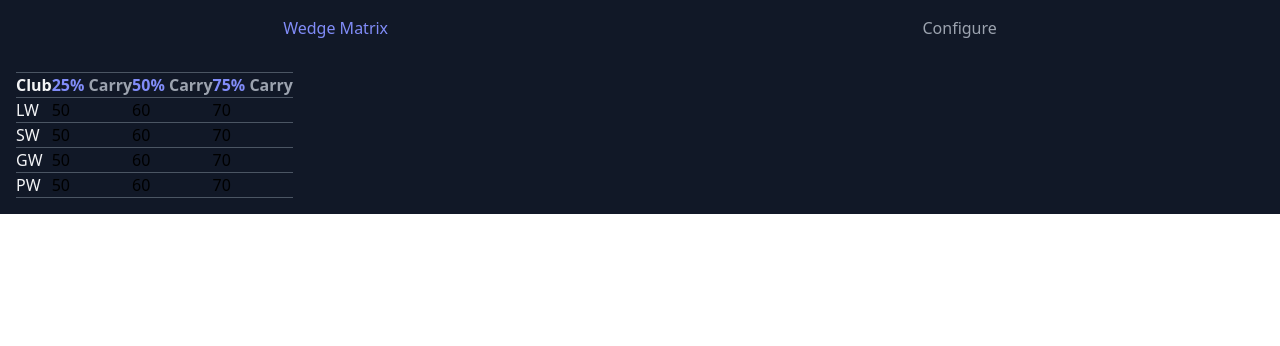
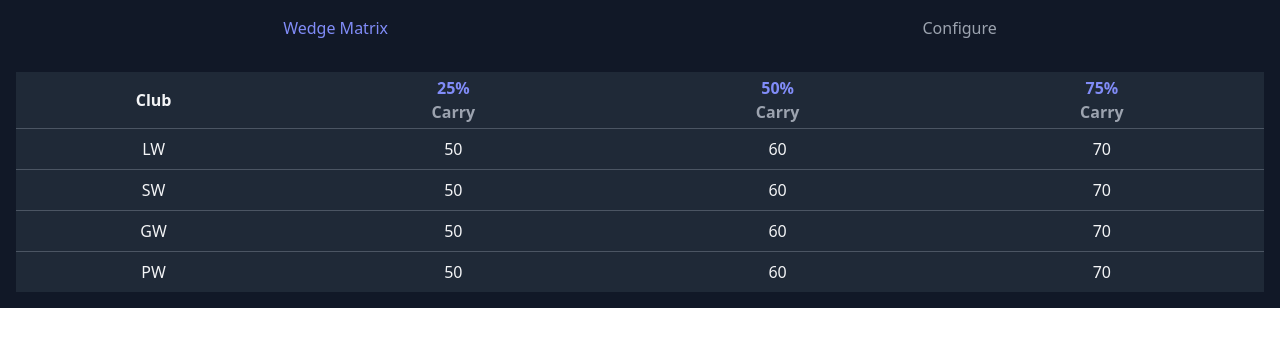
Before and after one commit to braybowler/wedge-matrix-web-frontend, a Vue app: page /matrix in a window 1280 px wide. Shown: the top 346 px of the page. Built offline with nearby package versions, Linux system fonts and the light colour scheme; the HTML template or start-up script is replaced by a standard one.

Commit message:
style wedge table

```diff
--- a/src/App.vue
+++ b/src/App.vue
@@ -24,7 +24,7 @@ import { RouterLink, RouterView } from 'vue-router'
     </div>
   </header>
 
-  <RouterView/>
+  <RouterView />
 </template>
 
 <style scoped>
--- a/src/components/matrix/WedgeMatrix.vue
+++ b/src/components/matrix/WedgeMatrix.vue
@@ -32,16 +32,18 @@ const wedges = [
 
 <template>
   <div class="bg-[#111827] p-4">
-    <table>
+    <table class="w-full">
       <thead>
         <tr>
           <th>
             <span class="column-header"> Club </span>
           </th>
           <template v-for="columnHeader in props.columnHeaders" :key="columnHeader.id">
-            <th class="">
-              <span class="swing-percentage"> {{ columnHeader.swingPercentage }}% </span>
-              <span class="swing-percentage-subheader"> Carry </span>
+            <th>
+              <div class="swing-percentage-container">
+                <span class="swing-percentage"> {{ columnHeader.swingPercentage }}% </span>
+                <span class="swing-percentage-subheader"> Carry </span>
+              </div>
             </th>
           </template>
         </tr>
@@ -54,9 +56,21 @@ const wedges = [
                 {{wedge.label}}
               </span>
             </td>
-            <td>50</td>
-            <td>60</td>
-            <td>70</td>
+            <td>
+              <span class="row-label">
+                50
+              </span>
+            </td>
+            <td>
+              <span class="row-label">
+                60
+              </span>
+            </td>
+            <td>
+              <span class="row-label">
+                70
+              </span>
+            </td>
           </tr>
         </template>
       </tbody>
@@ -69,15 +83,36 @@ const wedges = [
 
 table {
   border-collapse: collapse;
-  border-top: 1px solid #4b5563;
+  text-align: center;
+  background-color: #4b5563;
+  border-radius: 8px;
 }
 
 tr {
   border-bottom: 1px solid #4b5563;
+  background-color: #1f2937;
+}
+
+tr:last-child {
+  border-bottom: none;
+}
+
+th {
+  padding: 4px;
+  text-align: center;
+  border-bottom: 1px solid #4b5563;
+}
+
+td {
+  padding: 8px;
 }
 
 .swing-percentage-subheader {
   @apply text-[#9ca3af];
+}
+
+.swing-percentage-container {
+  @apply flex flex-col
 }
 
 .swing-percentage {
--- a/src/views/MatrixView.vue
+++ b/src/views/MatrixView.vue
@@ -20,7 +20,7 @@ const columnHeaders = ref([
 </script>
 
 <template>
-  <main class="bg-[#111827]">
+  <main class="bg-[#111827] h-auto">
     <WedgeMatrix
       :num-columns="3"
       :column-headers=columnHeaders
```
